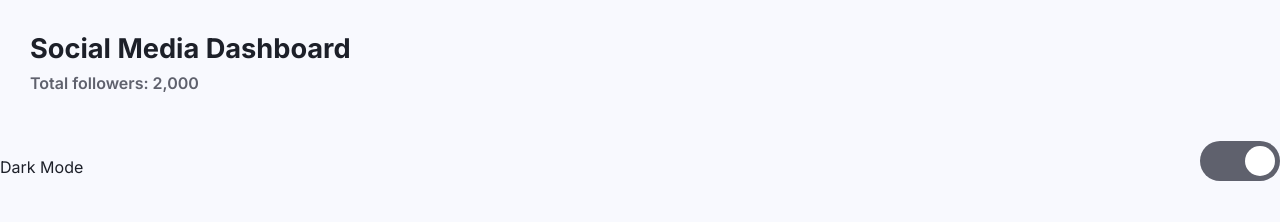
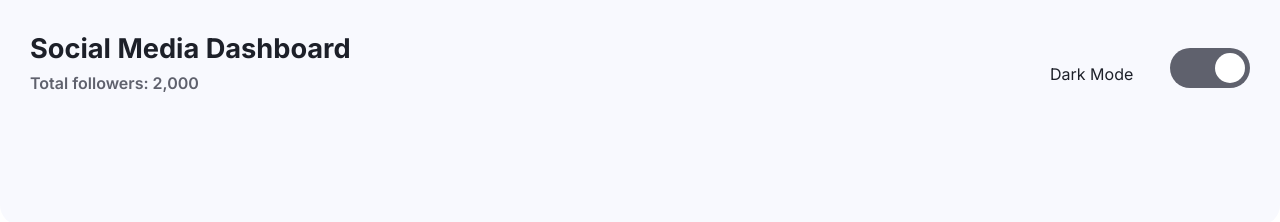
Before and after one commit to juanjosevega99/dashboard-dark, a plain HTML site: page index.html in a window 1280 px wide. Shown: the top 222 px of the page. Drawn offline with Linux system fonts and the light colour scheme.

Commit message:
solving bug-html

```diff
--- a/index.html
+++ b/index.html
@@ -10,6 +10,8 @@
 <body>
   <header class="header">
     <div class="wrapper">
+      <div class="header-grid">
+        <div>
           <h1>Social Media Dashboard</h1>
           <p class="header-total">Total followers: 2,000</p>
         </div>
@@ -17,8 +19,8 @@
           <p class="dark-mode-title">Dark Mode</p>
           <input type="checkbox" class="checkbox" id="checkbox">
           <label class="switch" for="checkbox">
-
           </label>
+      </div>
     </div>
   </header>
   <section>
```
Lines whose indentation alone changed are shown as unchanged.
